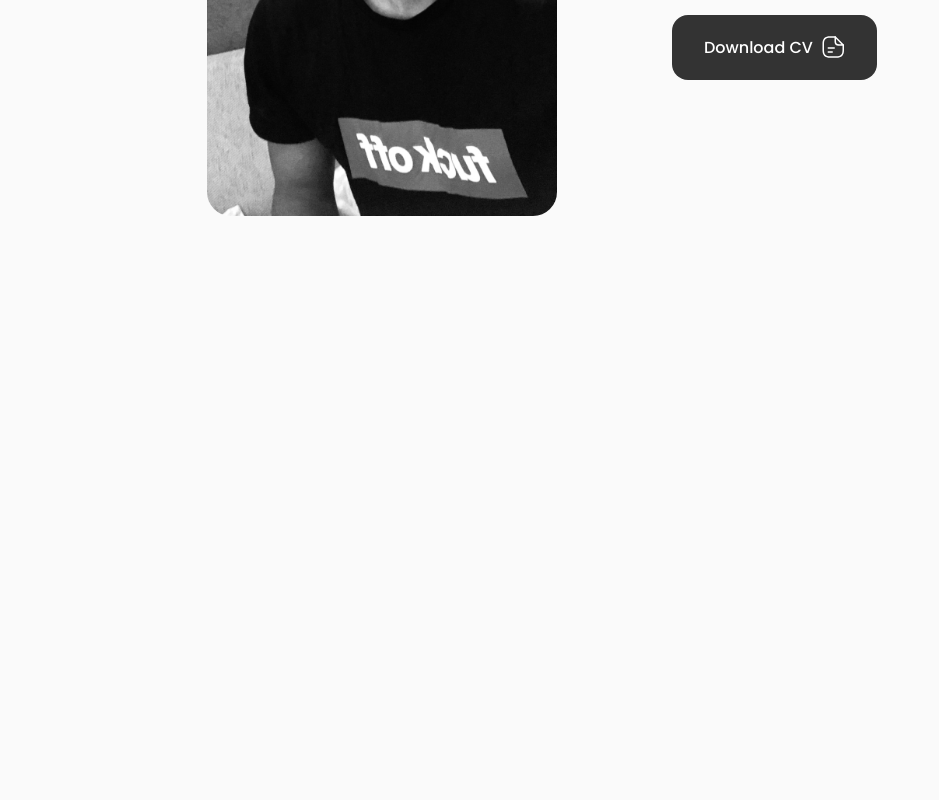
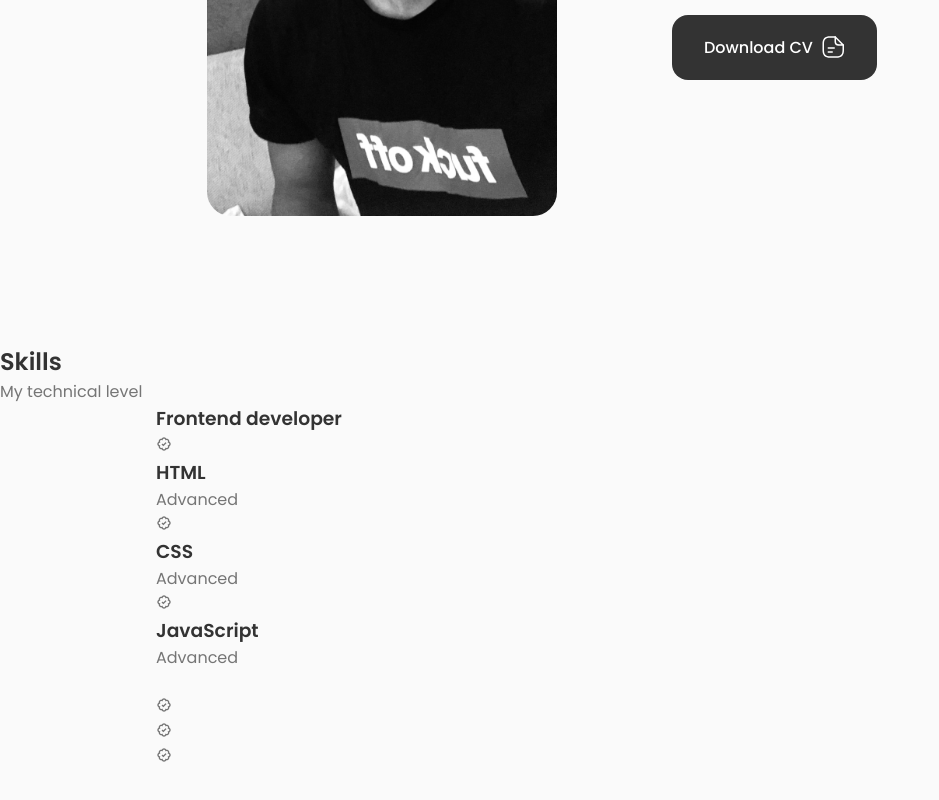
Before and after one commit to ervinkacar1991/new_portfolio, a React (Create React App) app: page / in a window 1280 px wide. Shown: the part 1332-2132 px from the top of the page, without its empty margins (0-939 px from the left). Before the commit the page ends 1580 px from the top, so only its background shows below. Built offline with nearby package versions, Linux system fonts and the light colour scheme.

Commit message:
Start working on skills section

```diff
--- a/src/App.js
+++ b/src/App.js
@@ -2,6 +2,7 @@ import "./App.css";
 import About from "./components/about/About";
 import Header from "./components/header/Header";
 import Home from "./components/header/home/Home";
+import Skills from "./components/skills/Skills";
 
 function App() {
   return (
@@ -10,6 +11,7 @@ function App() {
       <main className="main">
         <Home />
         <About />
+        <Skills />
       </main>
     </>
   );
--- /dev/null
+++ b/src/components/skills/Backend.jsx
@@ -0,0 +1,36 @@
+import React from "react";
+
+const Backend = () => {
+  return (
+    <div className="skills__content">
+      <h3 className="skills__title"></h3>
+      <div className="skills__box">
+        <div className="skills_group">
+          <div className="skills__data">
+            <i class="bx bx-badge-check"></i>
+            <div>
+              <h3 className="skills__name"></h3>
+              <span className="skills__level"></span>
+            </div>
+          </div>
+          <div className="skills__data">
+            <i class="bx bx-badge-check"></i>
+            <div>
+              <h3 className="skills__name"></h3>
+              <span className="skills__level"></span>
+            </div>
+          </div>
+          <div className="skills__data">
+            <i class="bx bx-badge-check"></i>
+            <div>
+              <h3 className="skills__name"></h3>
+              <span className="skills__level"></span>
+            </div>
+          </div>
+        </div>
+      </div>
+    </div>
+  );
+};
+
+export default Backend;
--- /dev/null
+++ b/src/components/skills/Frontend.jsx
@@ -0,0 +1,36 @@
+import React from "react";
+
+const Frontend = () => {
+  return (
+    <div className="skills__content">
+      <h3 className="skills__title">Frontend developer</h3>
+      <div className="skills__box">
+        <div className="skills_group">
+          <div className="skills__data">
+            <i class="bx bx-badge-check"></i>
+            <div>
+              <h3 className="skills__name">HTML</h3>
+              <span className="skills__level">Advanced</span>
+            </div>
+          </div>
+          <div className="skills__data">
+            <i class="bx bx-badge-check"></i>
+            <div>
+              <h3 className="skills__name">CSS</h3>
+              <span className="skills__level">Advanced</span>
+            </div>
+          </div>
+          <div className="skills__data">
+            <i class="bx bx-badge-check"></i>
+            <div>
+              <h3 className="skills__name">JavaScript</h3>
+              <span className="skills__level">Advanced</span>
+            </div>
+          </div>
+        </div>
+      </div>
+    </div>
+  );
+};
+
+export default Frontend;
--- /dev/null
+++ b/src/components/skills/Skills.jsx
@@ -0,0 +1,20 @@
+import React from "react";
+import "./skills.css";
+import Frontend from "./Frontend";
+import Backend from "./Backend";
+
+const Skills = () => {
+  return (
+    <section className="skills section" id="skills">
+      <h2 className="skills">Skills</h2>
+      <span className="skills">My technical level</span>
+
+      <div className="skills__container container grid">
+        <Frontend />
+        <Backend />
+      </div>
+    </section>
+  );
+};
+
+export default Skills;
```
Also changed, not shown: src/components/skills/skills.css (added).
